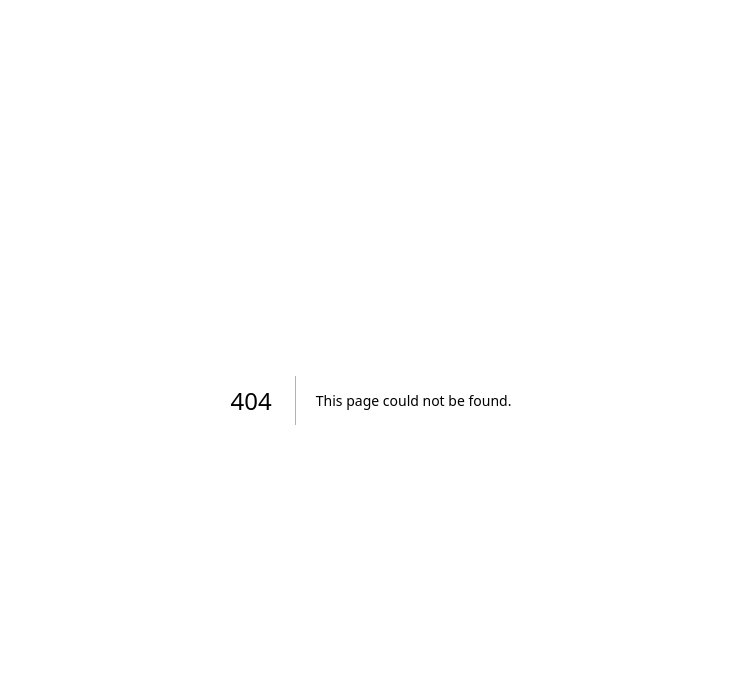
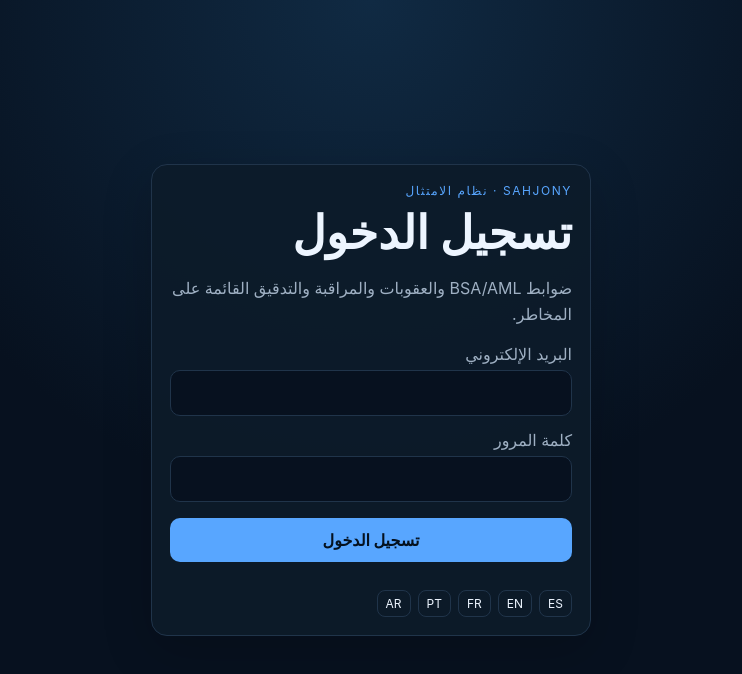
Before and after one commit to SAHJONY/SAHJONY-CAPITAL-LLC, a Next.js app in the folder compliance-os/: page /ar/login in a window 1280 px wide. Before the commit this address had no page. Shown: the top 674 px of the page, without its empty margins (269-1011 px from the left). Built offline with nearby package versions, Linux system fonts and the light colour scheme.

Commit message:
feat(compliance): add multilingual login

```diff
--- /dev/null
+++ b/compliance-os/app/[locale]/login/page.tsx
@@ -0,0 +1,20 @@
+import Link from 'next/link';
+import {login} from './actions';
+import {getDictionary, isLocale, locales} from '@/lib/i18n';
+import {notFound} from 'next/navigation';
+
+export default async function Login({params}: {params: Promise<{locale:string}>}) {
+  const {locale} = await params;
+  if (!isLocale(locale)) notFound();
+  const t = getDictionary(locale);
+  return <main className="login"><section className="card">
+    <div className="eyebrow">SAHJONY · {t.app}</div><h1>{t.signIn}</h1><p>{t.subtitle}</p>
+    <form action={login}>
+      <input type="hidden" name="locale" value={locale}/>
+      <label htmlFor="email">{t.email}</label><input id="email" name="email" type="email" autoComplete="email" required/>
+      <label htmlFor="password">{t.password}</label><input id="password" name="password" type="password" autoComplete="current-password" minLength={8} required/>
+      <button type="submit">{t.signIn}</button>
+    </form>
+    <div className="locale section">{locales.map(code=><Link key={code} href={`/${code}/login`}>{code.toUpperCase()}</Link>)}</div>
+  </section></main>;
+}
```
